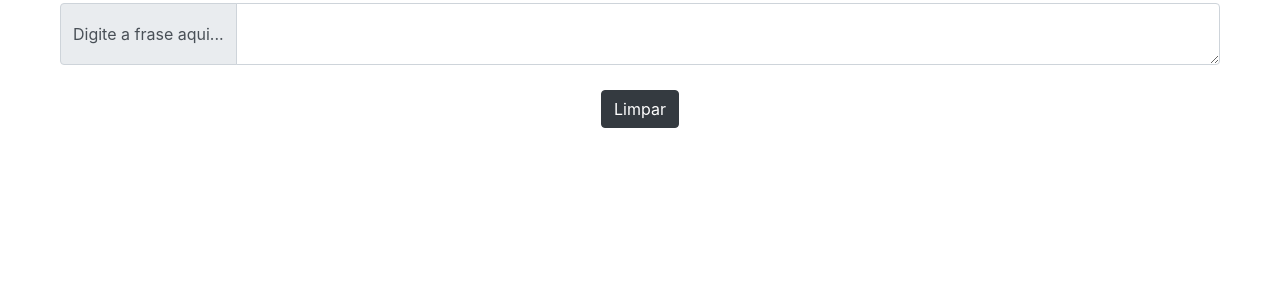
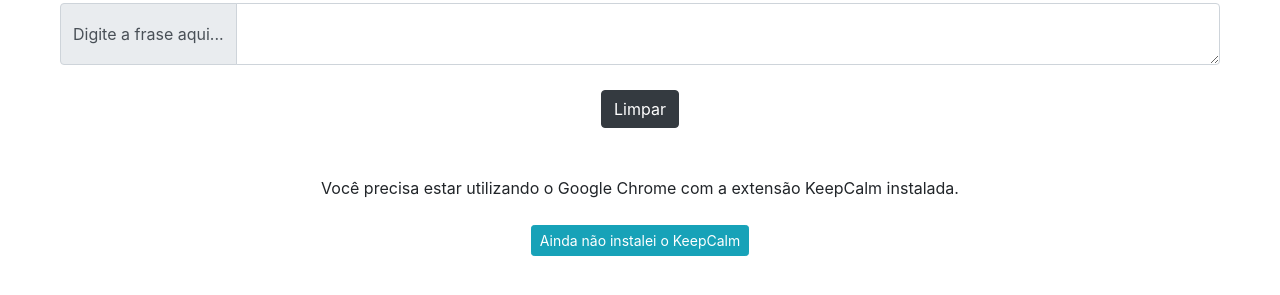
Before and after one commit to maiquelcraash/KeepCalm, a browser extension: page public/index.html in a window 1280 px wide. Shown: the part 231-526 px from the top of the page. Drawn offline with Linux system fonts and the light colour scheme.

Commit message:
Added info to public html page.

```diff
--- a/main-services/classifier.js
+++ b/main-services/classifier.js
@@ -52,10 +52,12 @@
 
 		activityLogController.updateActivity(activityID, feedback, (err) => {
 			if (err) {
+				console.error("Error to handle activity: " + activityID);
 				res.status(400);
 				res.json(err);
 			}
 			else {
+				console.log("Feedback added to activity: " + activityID);
 				res.status(201);
 				res.json({"Status": "OK"});
 			}
--- a/public/index.html
+++ b/public/index.html
@@ -18,6 +18,13 @@
                 <textarea type="text" id="text" class="form-control" aria-label="With textarea"></textarea>
             </div>
             <button id="clear" type="button" class="btn btn-dark">Limpar</button>
+            <br><br>
+            <div>
+                <p class="text-center">Você precisa estar utilizando o Google Chrome com a extensão KeepCalm instalada.</p>
+                <a target="_blank" href="https://chrome.google.com/webstore/detail/keepcalm-beta-09/ofpiboidgabckgfdckeafkpeifcfjfib?hl=pt-BR">
+                    <button class="btn btn-info btn-sm">Ainda não instalei o KeepCalm</button>
+                </a>
+            </div>
         </div>
     </section>
 </body>
```
Also changed, not shown: KeepCalm Chrome Extension/manifest.json.
